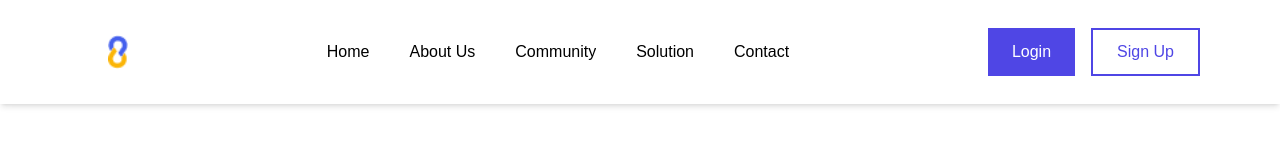
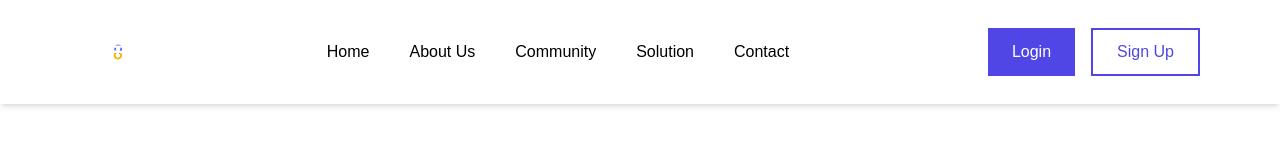
Before and after one commit to farda222/web-wolucrot-v2, a React (Vite) app: page / in a window 1280 px wide. Shown: the top 160 px of the page. Built offline with nearby package versions, Linux system fonts and the light colour scheme.

Commit message:
Update Navbar.jsx

```diff
--- a/src/Components/Navbar.jsx
+++ b/src/Components/Navbar.jsx
@@ -1,6 +1,6 @@
 // Navbar.js
 import { useState, useEffect } from "react";
-import Logo from "../assets/img/Logo.png";
+import Logo from "../assets/img/Logo.svg";
 
 const Navbar = () => {
   const [isMobileMenuOpen, setIsMobileMenuOpen] = useState(false);
@@ -32,7 +32,7 @@ const Navbar = () => {
               <path strokeLinecap="round" strokeLinejoin="round" strokeWidth="1" d="M4 6h16M4 12h16m-7 6h7"></path>
             </svg>
           </button>
-          <img className="ml-7 lg:w-5" src={Logo} />
+          <img className="w-5 ml-7 lg:w-5" src={Logo} />
           <a href="/" className={`lg:hidden ml-5 text-lg flex gap-3 font-semibold ${isNavbarTransparent ? "text-black" : "text-gray-800"}`}>
             WOLU
           </a>
```
